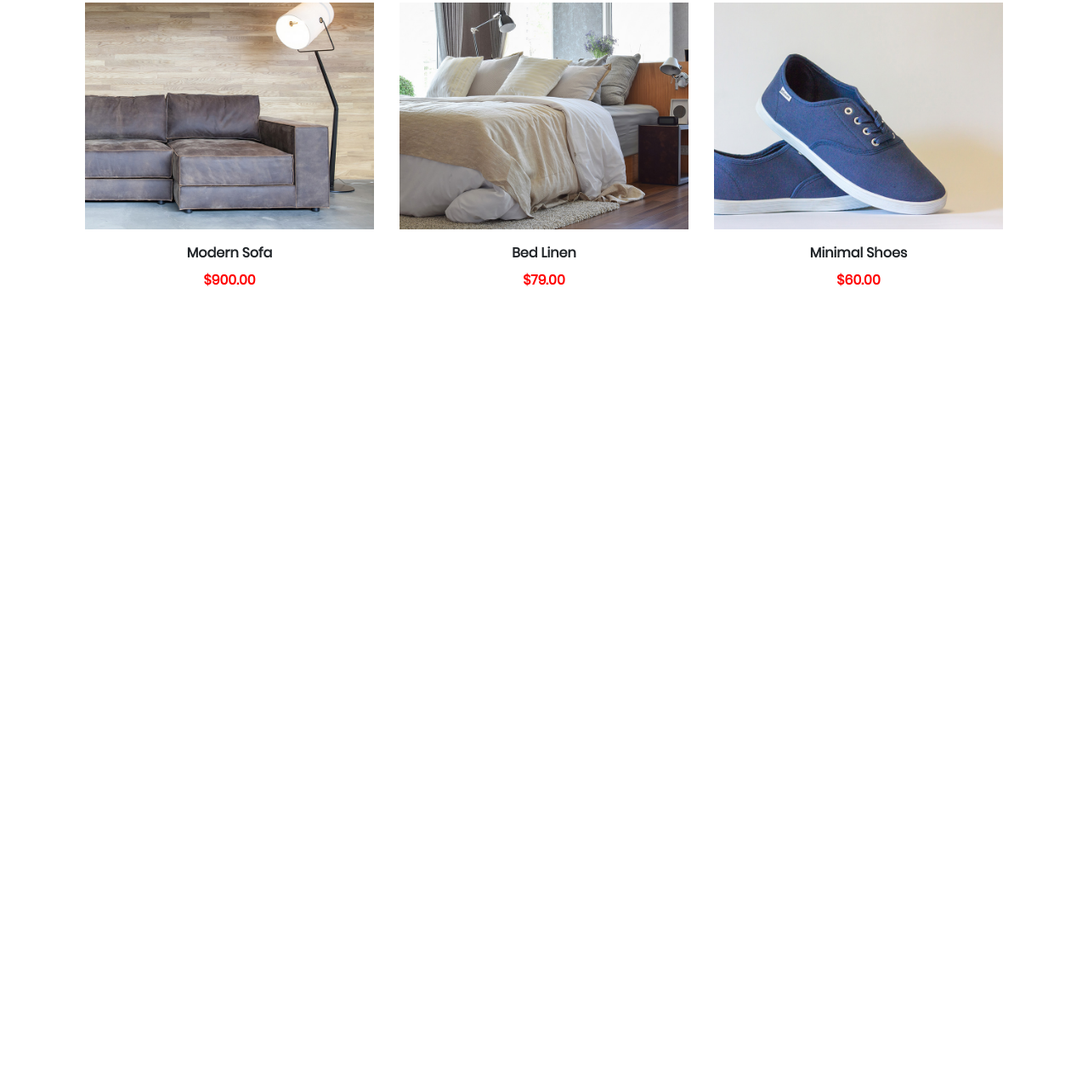
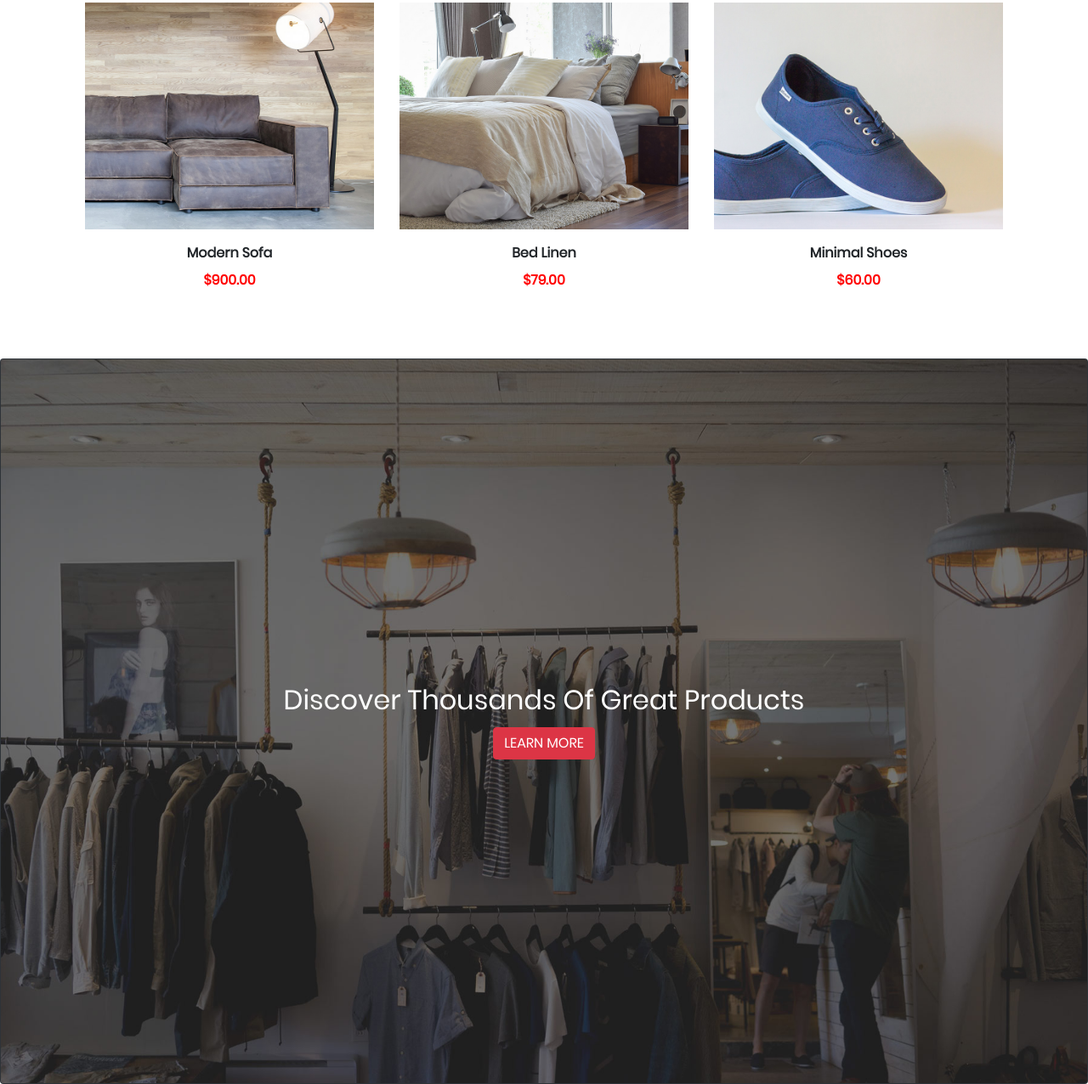
Before and after one commit to sfilali/emporiumjs-coding12, a website: page index.html in a window 1280 px wide. Shown: the part 1179-2455 px from the top of the page at 85% size. Before the commit the page ends 1601 px from the top, so only its background shows below. Drawn offline with Linux system fonts and the light colour scheme.

Commit message:
HTML & Sass - Section : Discover - à perfectionner après

```diff
--- a/index.html
+++ b/index.html
@@ -43,6 +43,7 @@
         </div> <!--Fin de la row contenant les services-->
     </section>
 
+    <!--Recent Products-->
     <section id="recent_products" class="container py-5">
 
         <h5 class="m-5">Recent Products</h5>
@@ -118,5 +119,15 @@
 
     </section>
 
+    <!--Discover-->
+    <section id="discover">
+        <div class="card bg-dark text-white">
+            <img src="./public/img/cta-bg.jpg" class="card-img" alt="...">
+            <div class="card-img-overlay">
+              <h2 class="card-title">Discover Thousands Of Great Products</h2>
+              <boutton class="btn btn-danger">LEARN MORE</boutton>
+            </div>
+          </div>
+    </section>
 </body>
 </html>
--- a/src/sass/style.sass
+++ b/src/sass/style.sass
@@ -4,14 +4,14 @@
 @import "../../node_modules/bootstrap/scss/bootstrap.scss"
 body
     font-family: "Poppins"
+.card-img-overlay
+    display: flex
+    justify-content: center
+    align-items: center
+    flex-direction: column
 #services
     .col-4
         padding: 0
-    .card-img-overlay
-        display: flex
-        justify-content: center
-        align-items: center
-        flex-direction: column
         img
             width: 100%
         h4
@@ -30,3 +30,8 @@ body
         width: 100%
     .prix
             color: red
+// #discover
+//     background-image: url(../../public/img/cta-bg.jpg)
+//     background-position: center
+//     background-size: cover
+//     background-repeat: no-repeat
```
Also changed, not shown: public/css/style.css, 1 other file.
